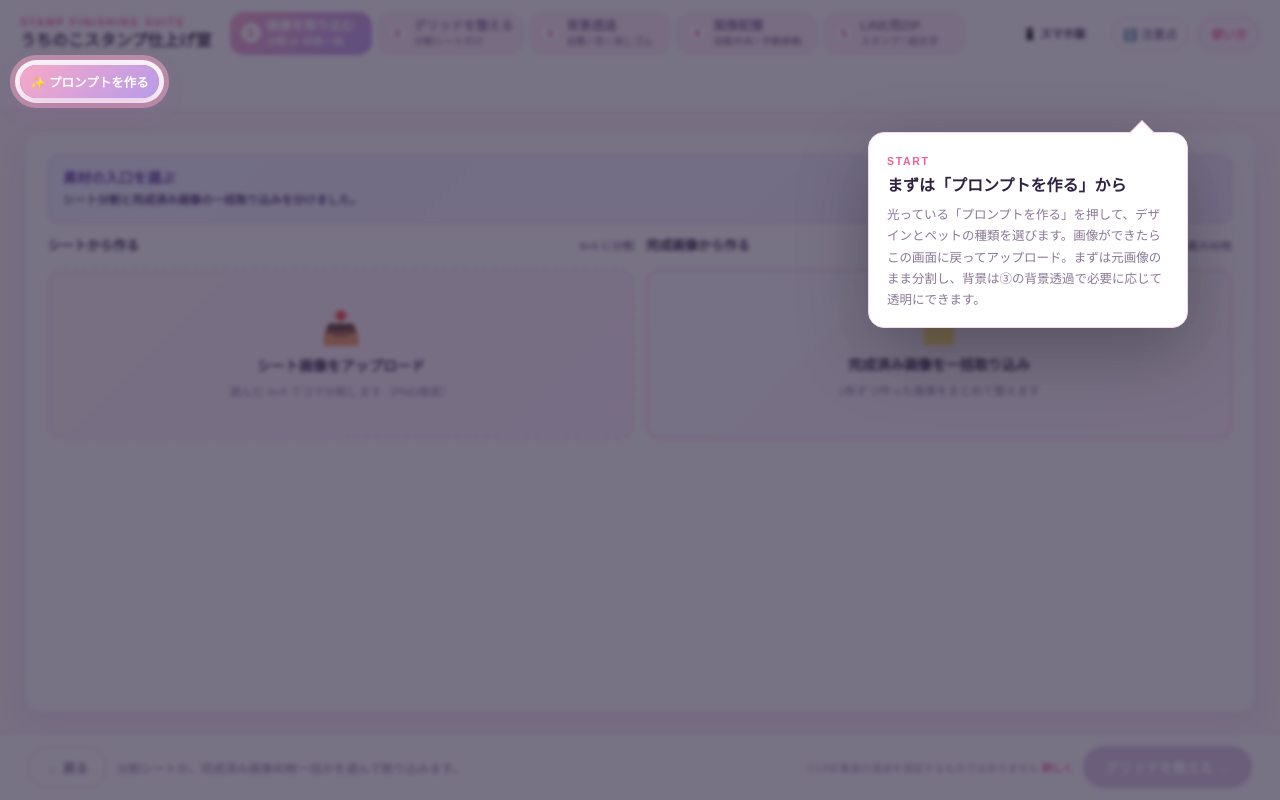
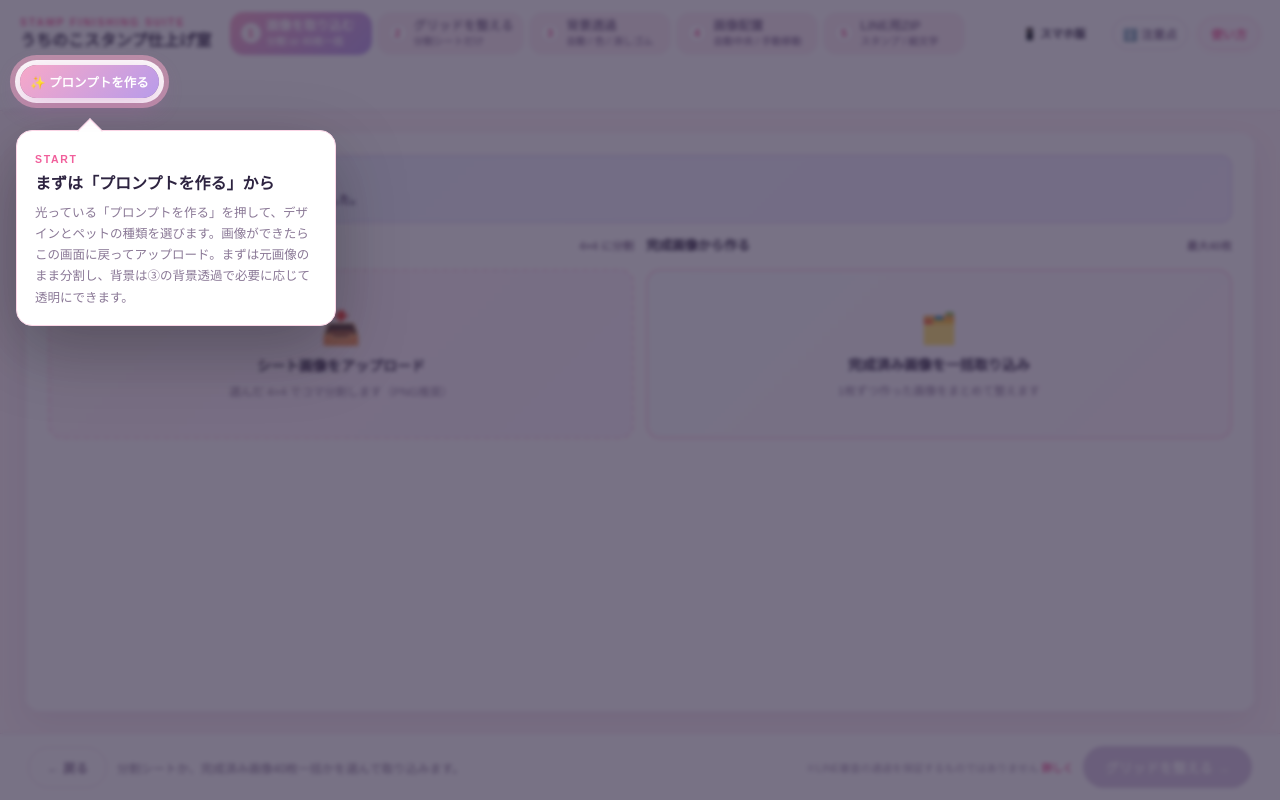
Before and after one commit to chie-chan/aiko-animal-park, a React (Vite) app: page /stamp-room in a window 1280 px wide. Built offline with nearby package versions, Linux system fonts and the light colour scheme; a web font is replaced by a local one.

Commit message:
Fix stamp room spotlight alignment

```diff
--- a/src/StampToolV2.tsx
+++ b/src/StampToolV2.tsx
@@ -1,4 +1,4 @@
-import { useEffect, useMemo, useState } from "react";
+import { useEffect, useMemo, useRef, useState, type CSSProperties } from "react";
 import "./stamp-tool-v2.css";
 import { FRAME_DESIGNS, getDefaultStampTextLines, type FrameDesign, type PetKind, type PetKindOrNone } from "./stamp-v2-frames";
 import FloatingMascot from "./FloatingMascot";
@@ -47,6 +47,11 @@ type StepId = 1 | 2 | 3 | 4 | 5;
 type IntakeMode = "sheet" | "batch" | null;
 type DesignRoomGuideStep = 0 | 1 | 2 | 3 | 4 | 5;
 export type BgPreview = "checker" | "white" | "black" | "pink" | "blue";
+type SpotlightPlacement = {
+  left: number;
+  top: number;
+  arrowLeft: number;
+};
 
 const GRID_SIZES = [1, 2, 3, 4, 5] as GridSize[];
 
@@ -78,6 +83,8 @@ export default function StampToolV2() {
   const [showStartSpotlight, setShowStartSpotlight] = useState<boolean>(true);
   const [showGuide, setShowGuide] = useState<boolean>(false);
   const [showNotice, setShowNotice] = useState<boolean>(false);
+  const startSpotlightTargetRef = useRef<HTMLDivElement | null>(null);
+  const [startSpotlightPlacement, setStartSpotlightPlacement] = useState<SpotlightPlacement | null>(null);
   const [designRoomGuideStep, setDesignRoomGuideStep] = useState<DesignRoomGuideStep>(0);
   const [selectedFrameId, setSelectedFrameId] = useState<string>(FRAME_DESIGNS[0].id);
   const [petKind, setPetKind] = useState<PetKindOrNone>(null);
@@ -230,6 +237,66 @@ export default function StampToolV2() {
   const nextStep = nextStepForCurrent();
   const canGoNext = nextStep !== null && splitCells.length > 0;
   const hasOpenOverlay = showStartSpotlight || showGuide || showNotice || showDesignRoom;
+  const startSpotlightStyle = startSpotlightPlacement
+    ? ({
+        "--v2-spotlight-left": `${startSpotlightPlacement.left}px`,
+        "--v2-spotlight-top": `${startSpotlightPlacement.top}px`,
+        "--v2-spotlight-arrow-left": `${startSpotlightPlacement.arrowLeft}px`,
+      } as CSSProperties)
+    : undefined;
+
+  useEffect(() => {
+    if (!showStartSpotlight) return;
+
+    let frameId = 0;
+    let timeoutId = 0;
+    const gutter = 16;
+    const maxCardWidth = 320;
+    const estimatedCardHeight = 220;
+
+    const clamp = (value: number, min: number, max: number) => Math.min(Math.max(value, min), max);
+
+    const updatePlacement = () => {
+      if (frameId) window.cancelAnimationFrame(frameId);
+      frameId = window.requestAnimationFrame(() => {
+        frameId = 0;
+        const target = startSpotlightTargetRef.current;
+        if (!target) return;
+
+        const rect = target.getBoundingClientRect();
+        const cardWidth = Math.min(maxCardWidth, window.innerWidth - gutter * 2);
+        const targetCenter = rect.left + rect.width / 2;
+        const left = clamp(targetCenter - cardWidth / 2, gutter, window.innerWidth - cardWidth - gutter);
+        const top = clamp(rect.bottom + 32, gutter, window.innerHeight - estimatedCardHeight - gutter);
+        const arrowLeft = clamp(targetCenter - left, 28, cardWidth - 28);
+
+        setStartSpotlightPlacement((current) => {
+          const next = { left, top, arrowLeft };
+          if (
+            current &&
+            Math.abs(current.left - next.left) < 0.5 &&
+            Math.abs(current.top - next.top) < 0.5 &&
+            Math.abs(current.arrowLeft - next.arrowLeft) < 0.5
+          ) {
+            return current;
+          }
+          return next;
+        });
+      });
+    };
+
+    updatePlacement();
+    timeoutId = window.setTimeout(updatePlacement, 120);
+    window.addEventListener("resize", updatePlacement);
+    window.addEventListener("scroll", updatePlacement, true);
+
+    return () => {
+      if (frameId) window.cancelAnimationFrame(frameId);
+      if (timeoutId) window.clearTimeout(timeoutId);
+      window.removeEventListener("resize", updatePlacement);
+      window.removeEventListener("scroll", updatePlacement, true);
+    };
+  }, [showStartSpotlight]);
 
   // 取り込み直後に編集へ進むときは、進み方に関係なく各セルの中身を自動で中央寄せする。
   const [centering, setCentering] = useState<boolean>(false);
@@ -389,7 +456,10 @@ export default function StampToolV2() {
         >
           使い方
         </button>
-        <div className={`v2-topbar-start${showStartSpotlight ? " is-spotlight-target" : ""}`}>
+        <div
+          ref={startSpotlightTargetRef}
+          className={`v2-topbar-start${showStartSpotlight ? " is-spotlight-target" : ""}`}
+        >
           <button
             type="button"
             className="v2-topbar-tool-btn"
@@ -559,6 +629,7 @@ export default function StampToolV2() {
         <div className="v2-spotlight-overlay" onClick={() => setShowStartSpotlight(false)}>
           <div
             className="v2-spotlight-card"
+            style={startSpotlightStyle}
             onClick={(event) => event.stopPropagation()}
           >
             <span>START</span>
--- a/src/stamp-tool-v2.css
+++ b/src/stamp-tool-v2.css
@@ -3090,9 +3090,9 @@
   cursor: pointer;
 }
 .v2-spotlight-card {
-  position: absolute;
-  top: 132px;
-  right: 92px;
+  position: fixed;
+  top: var(--v2-spotlight-top, 132px);
+  left: var(--v2-spotlight-left, calc(100vw - 412px));
   width: min(320px, calc(100vw - 32px));
   padding: 18px 18px 16px;
   border-radius: 16px;
@@ -3105,13 +3105,13 @@
   content: "";
   position: absolute;
   top: -9px;
-  right: 36px;
+  left: var(--v2-spotlight-arrow-left, calc(100% - 45px));
   width: 18px;
   height: 18px;
   background: #fff;
   border-left: 1.5px solid var(--v2-pink-soft);
   border-top: 1.5px solid var(--v2-pink-soft);
-  transform: rotate(45deg);
+  transform: translateX(-50%) rotate(45deg);
 }
 .v2-spotlight-card span {
   display: inline-flex;
@@ -3440,10 +3440,9 @@
     align-items: center;
   }
   .v2-spotlight-card {
-    top: 122px;
-    right: 14px;
-    left: 14px;
-    width: auto;
+    top: var(--v2-spotlight-top, 122px);
+    left: var(--v2-spotlight-left, 14px);
+    width: min(320px, calc(100vw - 28px));
   }
   .v2-guide-flow {
     flex-direction: column;
```
